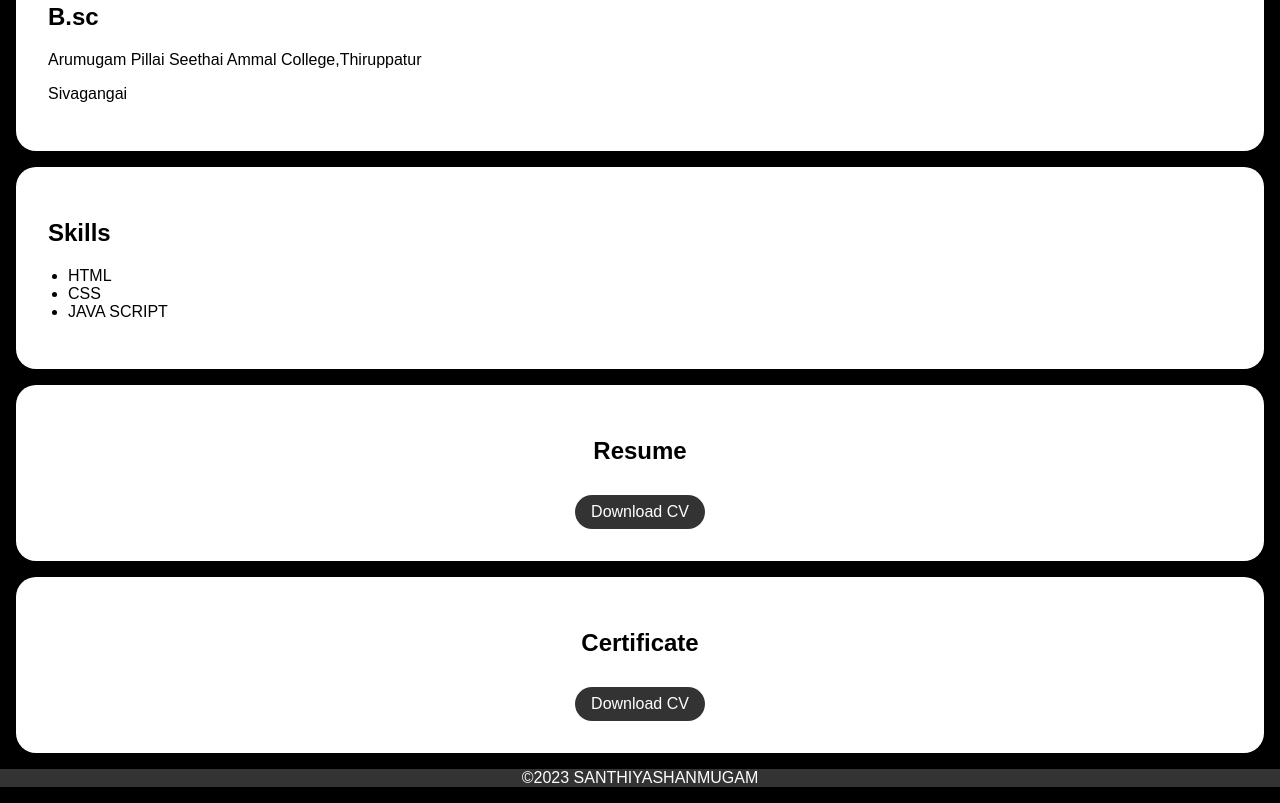
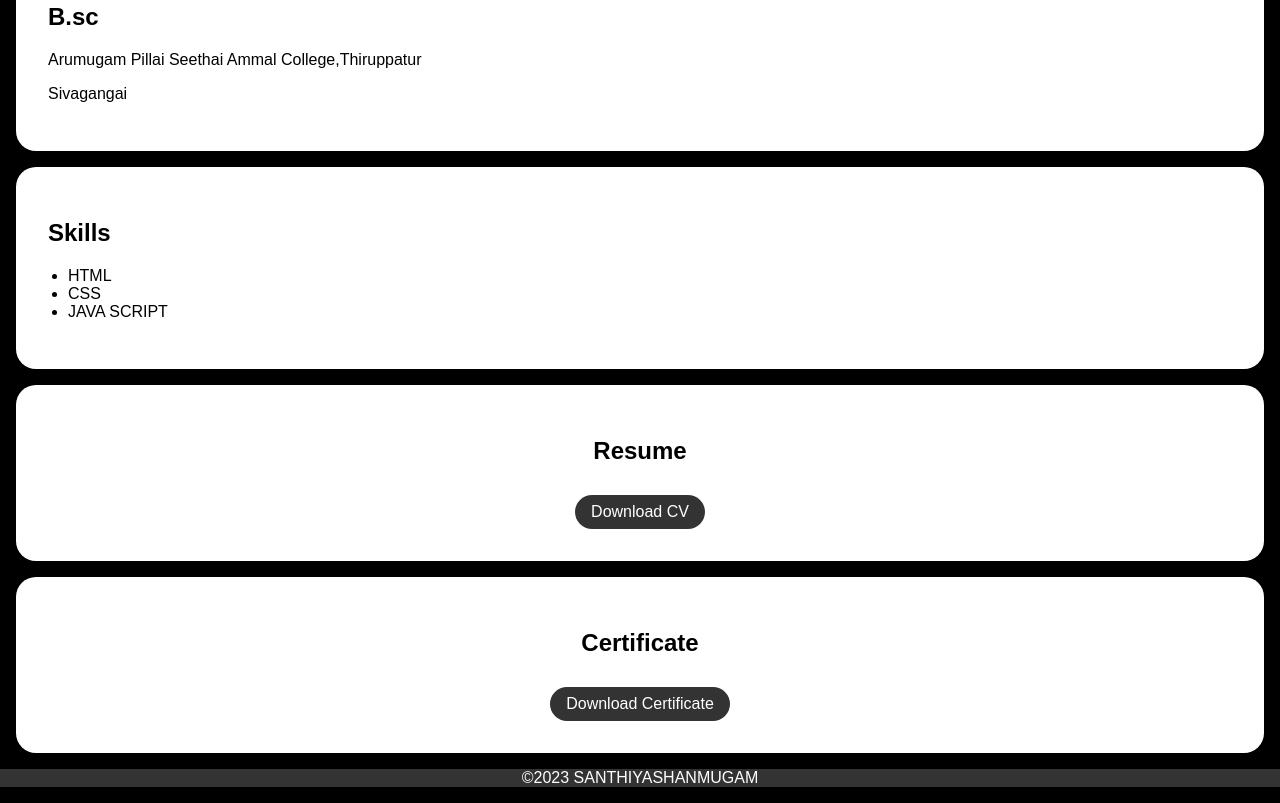
Before and after one commit to santhiyashanmugam04/Digit, a plain HTML site: page index.html in a window 1280 px wide. Shown: the part 511-1314 px from the top of the page. Drawn offline with Linux system fonts and the light colour scheme.

Commit message:
Update index.html

```diff
--- a/index.html
+++ b/index.html
@@ -136,7 +136,7 @@
         <center>
             <div class="section-content">
                 <h2>Certificate</h2>
-                <a href="NaanMudhalvan_015" class="download-button">Download CV</a>
+                <a href="NaanMudhalvan_015" class="download-button">Download Certificate</a>
             </div>
         </center>
     </section>
```
